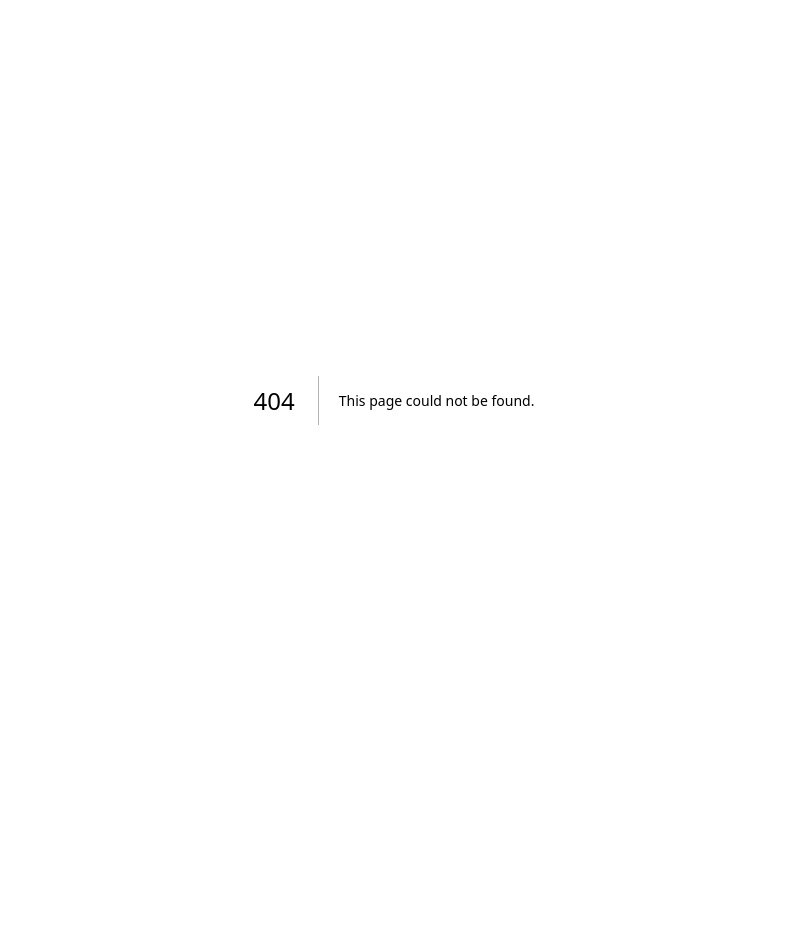
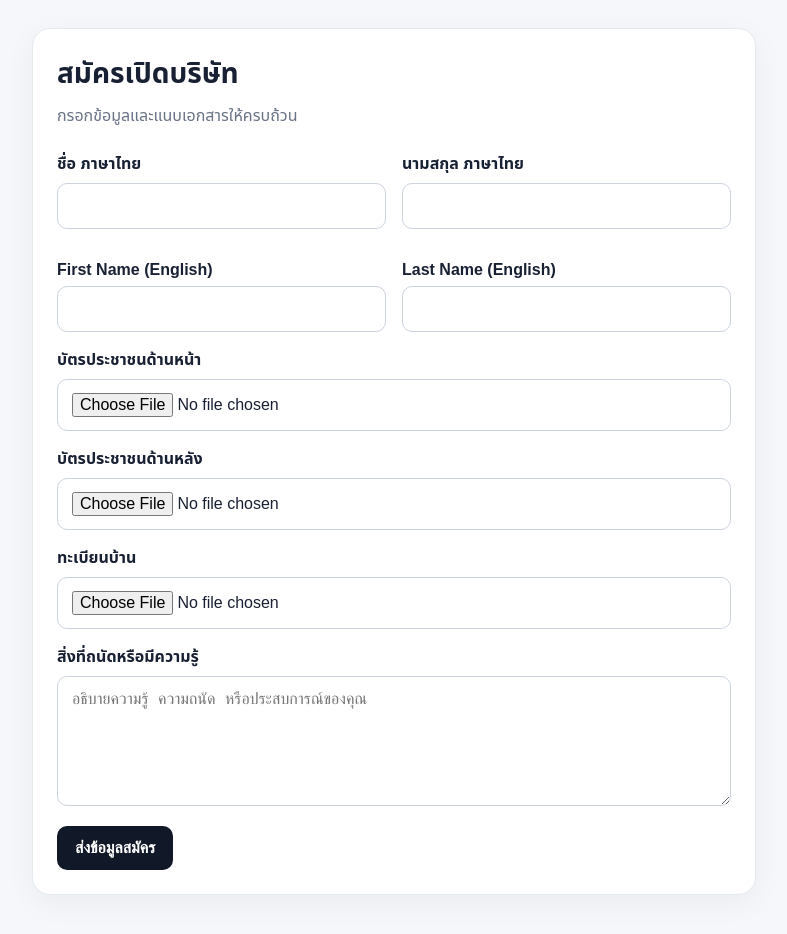
Before and after one commit to kickdata33/company-application, a Next.js app: page /apply in a window 1280 px wide. Before the commit this address had no page. Shown: the top 934 px of the page, without its empty margins (246-1033 px from the left). Before the commit the page ends 800 px from the top, so only its background shows below. Built offline with nearby package versions, Linux system fonts and the light colour scheme.

Commit message:
Add app/apply/page.js

```diff
--- /dev/null
+++ b/app/apply/page.js
@@ -0,0 +1,38 @@
+"use client";
+import { useState } from "react";
+
+export default function ApplyPage(){
+  const [msg,setMsg]=useState("");
+  const [busy,setBusy]=useState(false);
+
+  async function submit(e){
+    e.preventDefault(); setBusy(true); setMsg("");
+    const fd=new FormData(e.currentTarget);
+    const r=await fetch("/api/apply",{method:"POST",body:fd});
+    const j=await r.json();
+    if(r.ok){ setMsg("ส่งข้อมูลเรียบร้อยแล้ว กรุณารอเจ้าหน้าที่ตรวจสอบ"); e.currentTarget.reset(); }
+    else setMsg(j.error || "ส่งข้อมูลไม่สำเร็จ");
+    setBusy(false);
+  }
+
+  return <main className="wrap">
+    <div className="card">
+      <h1>สมัครเปิดบริษัท</h1>
+      <div className="muted">กรอกข้อมูลและแนบเอกสารให้ครบถ้วน</div>
+      {msg && <div className={msg.includes("เรียบร้อย")?"notice":"notice error"}>{msg}</div>}
+      <form onSubmit={submit}>
+        <div className="grid">
+          <div className="field"><label>ชื่อ ภาษาไทย</label><input name="first_name_th" required /></div>
+          <div className="field"><label>นามสกุล ภาษาไทย</label><input name="last_name_th" required /></div>
+          <div className="field"><label>First Name (English)</label><input name="first_name_en" pattern="[A-Za-z .'-]+" required /></div>
+          <div className="field"><label>Last Name (English)</label><input name="last_name_en" pattern="[A-Za-z .'-]+" required /></div>
+        </div>
+        <div className="field"><label>บัตรประชาชนด้านหน้า</label><input type="file" name="id_front" accept=".jpg,.jpeg,.png,.pdf" required /></div>
+        <div className="field"><label>บัตรประชาชนด้านหลัง</label><input type="file" name="id_back" accept=".jpg,.jpeg,.png,.pdf" required /></div>
+        <div className="field"><label>ทะเบียนบ้าน</label><input type="file" name="house_registration" accept=".jpg,.jpeg,.png,.pdf" required /></div>
+        <div className="field"><label>สิ่งที่ถนัดหรือมีความรู้</label><textarea name="skills" placeholder="อธิบายความรู้ ความถนัด หรือประสบการณ์ของคุณ" required /></div>
+        <button className="btn" disabled={busy}>{busy?"กำลังส่ง...":"ส่งข้อมูลสมัคร"}</button>
+      </form>
+    </div>
+  </main>
+}
```
